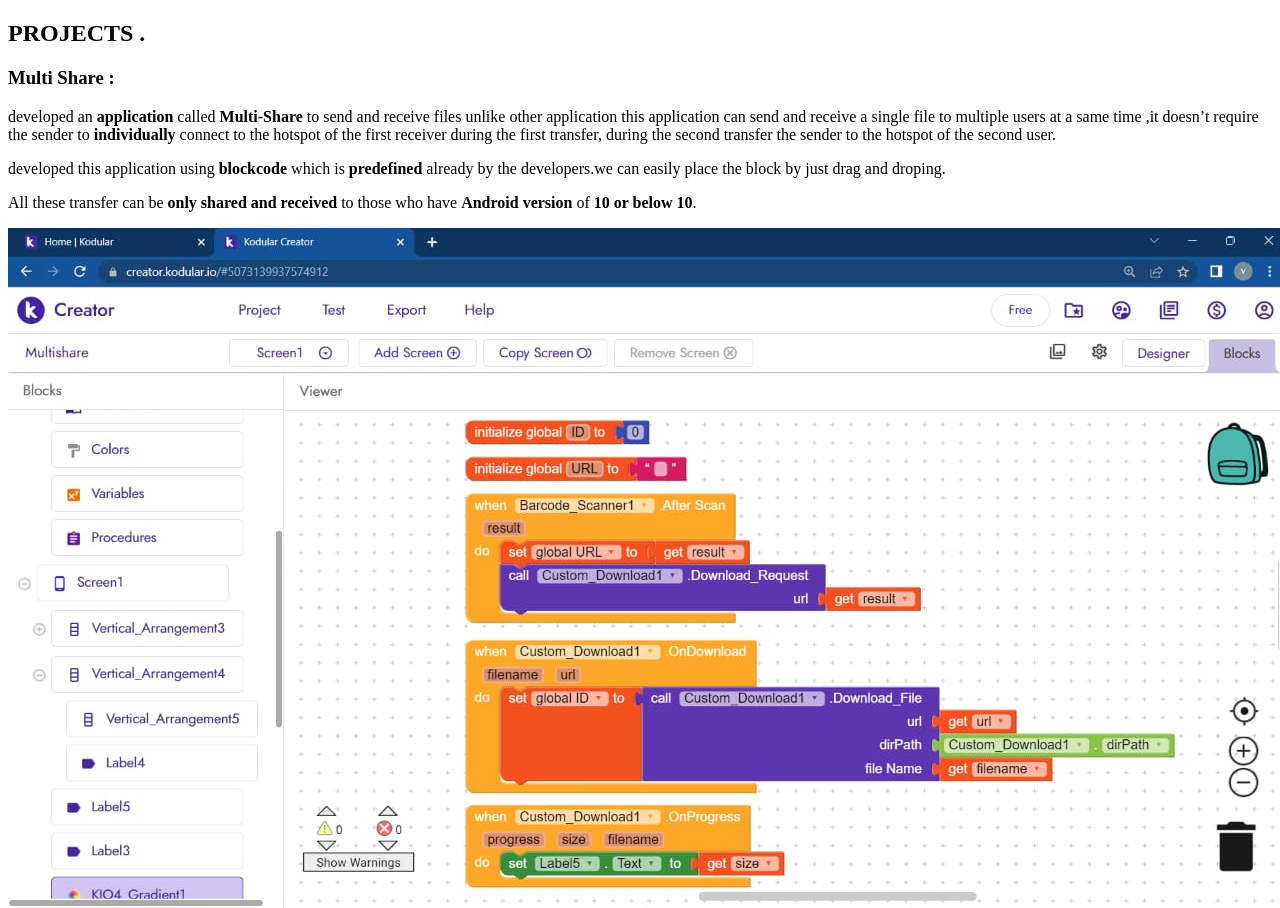
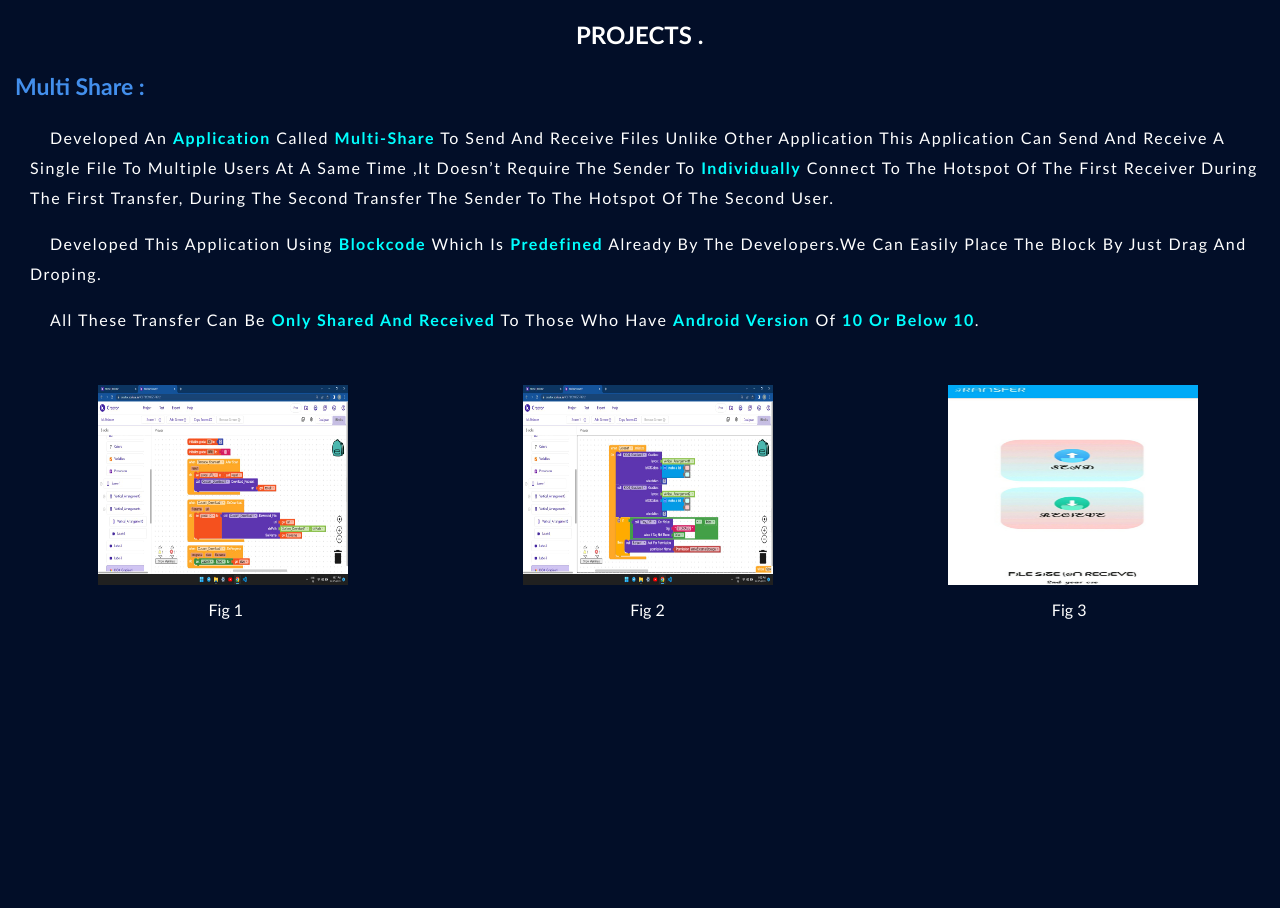
Before and after one commit to AravindNarayanasamy/Aravind.web, a plain HTML site: page projects.html in a window 1280 px wide. Shown: the top 908 px of the page. After the commit the page ends 800 px from the top, so only its background shows below. Drawn offline with Linux system fonts and the light colour scheme.

Commit message:
projects.html

```diff
--- a/projects.html
+++ b/projects.html
@@ -4,7 +4,7 @@
         <meta charset="UTF-8">
         <meta name="viewport" content="width=device-width, initial-scale=1.0">
         <title>Project</title>
-        <link rel="stylesheet" href="projects copy.css">
+        <link rel="stylesheet" href="projects.css">
     </head>
     <body>
         <h2>PROJECTS .</h2>
```
